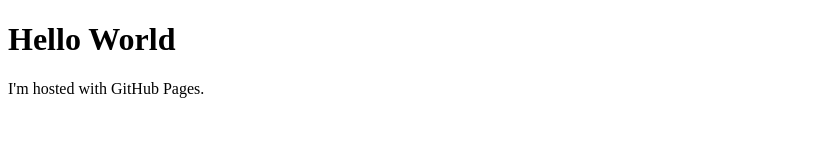
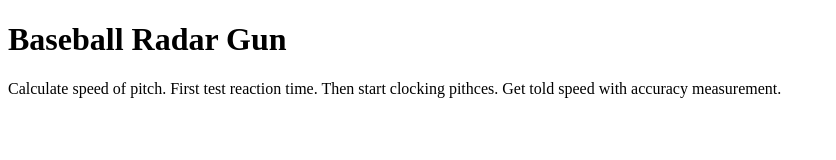
Before and after one commit to baseballradargun/baseballradargun.github.io, a plain HTML site: page index.html in a window 1280 px wide. Shown: the whole page, without its empty margins (0-836 px from the left). Drawn offline with Linux system fonts and the light colour scheme.

Commit message:
Update index.html

```diff
--- a/index.html
+++ b/index.html
@@ -1,7 +1,11 @@
 <!DOCTYPE html>
 <html>
     <body>
-        <h1>Hello World</h1>
-        <p> I'm hosted with GitHub Pages. </p>
+        <h1>Baseball Radar Gun</h1>
+        <p> Calculate speed of pitch.
+            First test reaction time.
+            Then start clocking pithces.
+            Get told speed with accuracy measurement.
+        </p>
     </body>
 </html>
```
